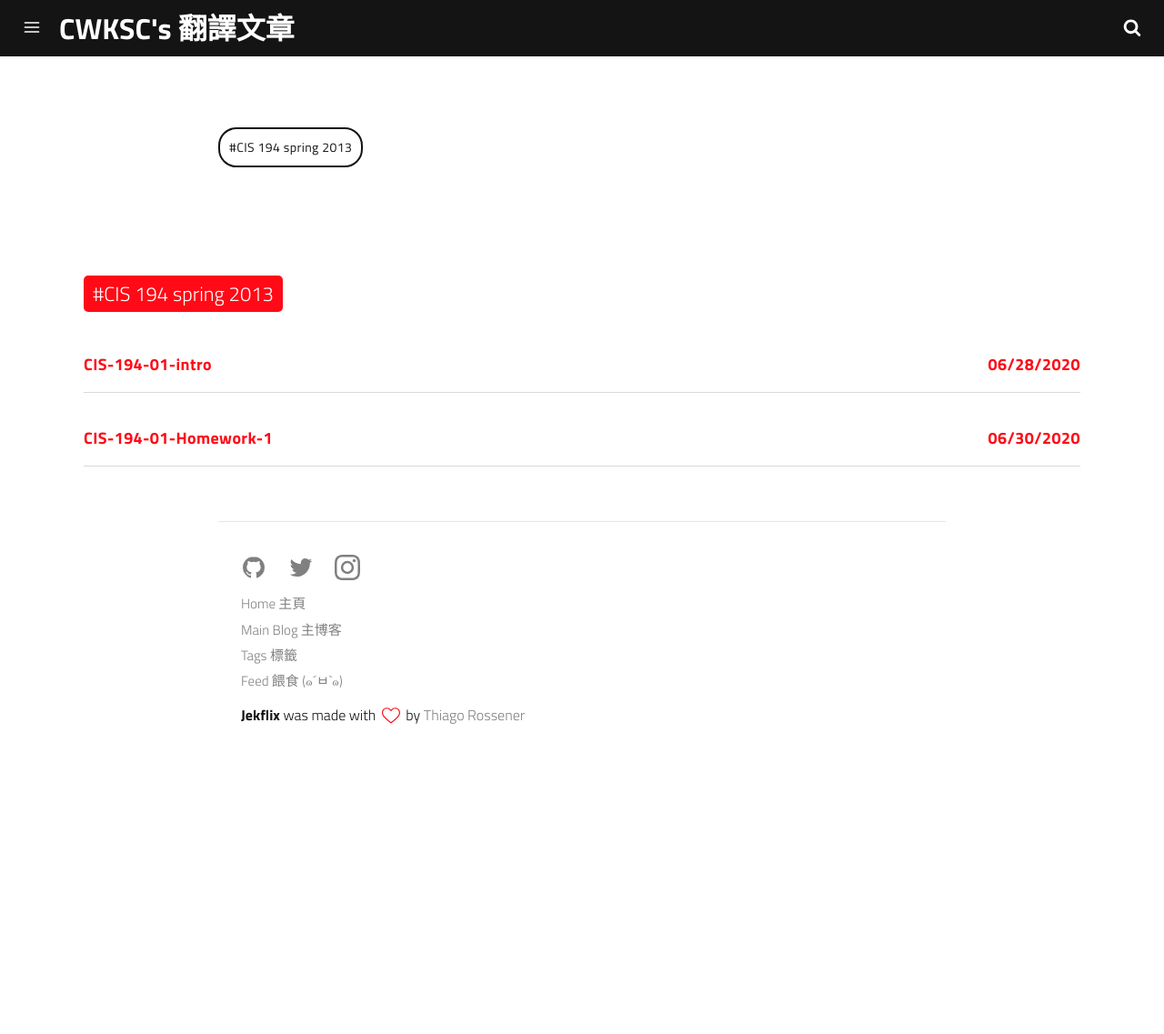
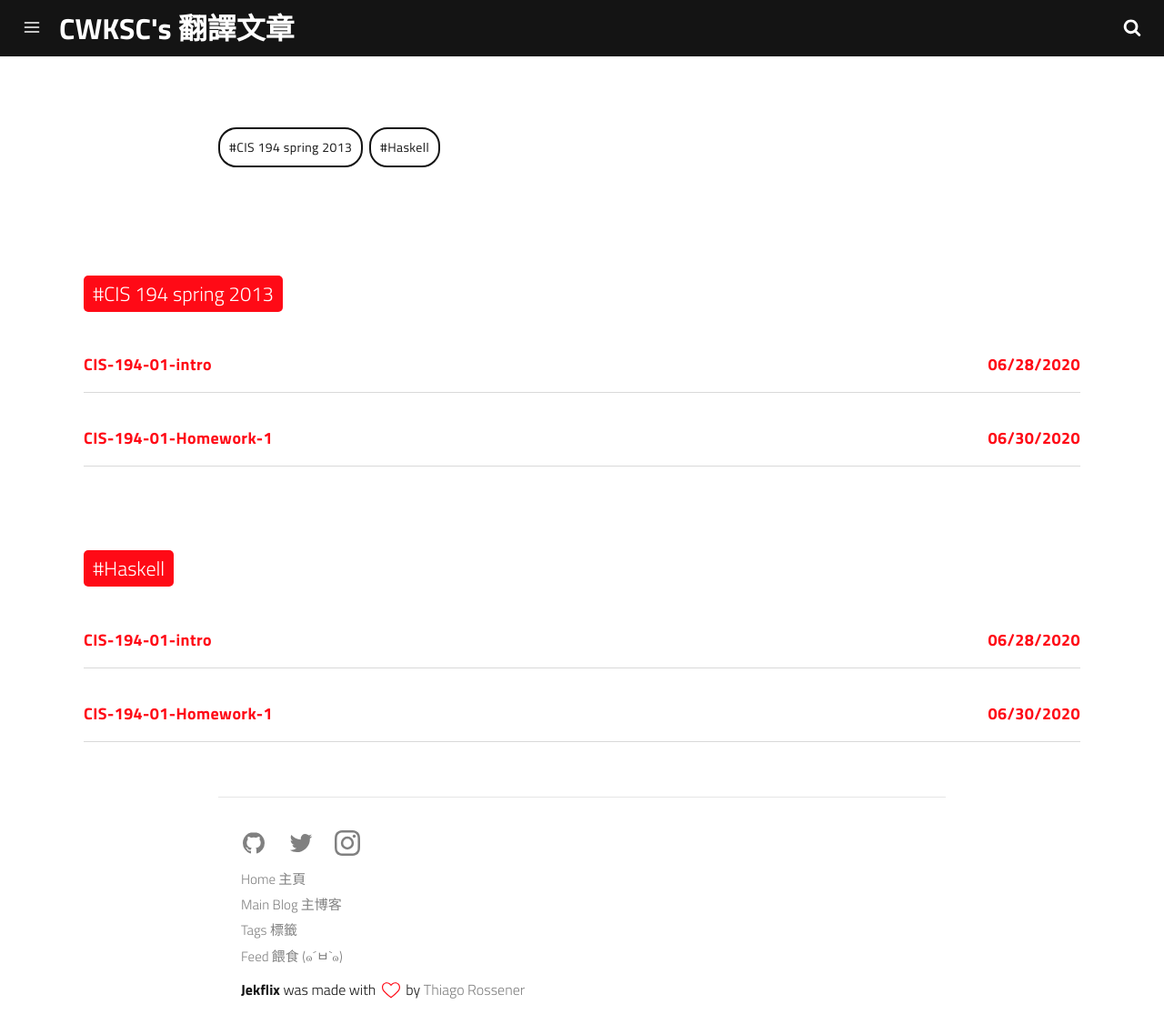
Before and after one commit to CWKSC/TranslateArticles, a Jekyll site: the page built from tags.html, in a window 1280 px wide and 1137 px high. Shown: the whole window at 91% size. Built offline with Jekyll 4.4.1, drawn with Linux system fonts in a browser that asks for light colours; a script that is not in the unit is left out.

Commit message:
Update Haskell tag

```diff
--- a/_posts/2020-06-28-CIS-194-01-intro.md
+++ b/_posts/2020-06-28-CIS-194-01-intro.md
@@ -9,6 +9,7 @@ optimized_image:
 category: CIS 194 spring 2013
 tags:
   - CIS 194 spring 2013
+  - Haskell
 author: CWKSC
 paginate: false
 math: true
--- a/_posts/2020-06-30-CIS-194-Homework-1.md
+++ b/_posts/2020-06-30-CIS-194-Homework-1.md
@@ -9,6 +9,7 @@ optimized_image:
 category: CIS 194 spring 2013
 tags:
   - CIS 194 spring 2013
+  - Haskell
 author: CWKSC
 paginate: false
 math: true
```
